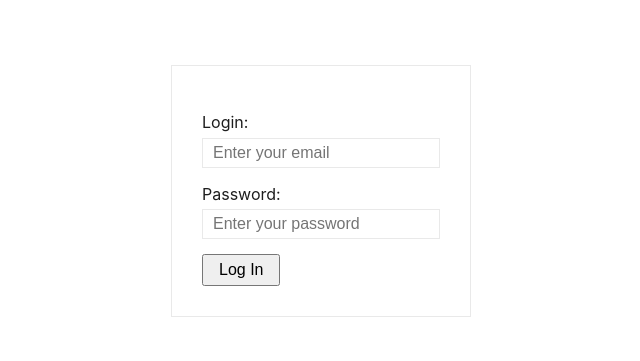
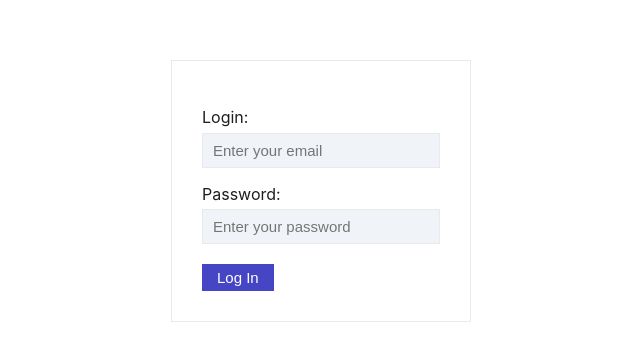
Before and after one commit to gerwld/coinchecker, a React (Create React App) app: page /login in a window 1280 px wide. Shown: the part 209-570 px from the top of the page, without its empty margins (319-959 px from the left). Built offline with nearby package versions, Linux system fonts and the light colour scheme.

Commit message:
Add submit handler

```diff
--- a/src/components/Login/Login.jsx
+++ b/src/components/Login/Login.jsx
@@ -6,15 +6,15 @@ const Login = (props) => {
     return (
         <div className={s.login_content}>
             <div className={s.login_block}>
-                <LoginFormRedux />
+                <LoginFormRedux handleSubmit={props.loginAction} />
             </div>
         </div>
     )
 }
 
-const LoginForm = props => {
+const LoginForm = ({handleSubmit}) => {
     return (
-        <form>
+        <form onSubmit={handleSubmit}>
             <div className={s.login_field}>
                 <label>Login:</label>
                     <Field
--- a/src/components/Login/Login.module.css
+++ b/src/components/Login/Login.module.css
@@ -17,11 +17,12 @@
 .login_block input {
     display: block;
     width: 100%;
-    padding: 5px 10px;
+    padding: 8px 10px;
     margin-top: 3px;
-    font-size: inherit;
+    font-size: 15px;
     border: var(--border-lightgray);
     box-sizing: border-box;
+    background-color: rgb(240, 244, 248);
 }
 
 .login_field {
@@ -30,6 +31,9 @@
 
 .btn_login {
     padding: 5px 15px;
-    margin-top: 15px;
-    font-size: inherit;
+    margin-top: 20px;
+    font-size: 15px;
+    color: #fff;
+    background-color: #4646c5;
+    border: none;
 }
--- a/src/components/Login/LoginContainer.jsx
+++ b/src/components/Login/LoginContainer.jsx
@@ -2,9 +2,14 @@ import React from 'react';
 import Login from './Login';
 
 class LoginContainer extends React.Component {
+    loginAction = (e) => {
+        e.preventDefault();
+        alert('submit');
+   }
+
     render() {
         return(
-            <Login props="" />
+            <Login loginAction={this.loginAction} />
         )
     }
 }
```
